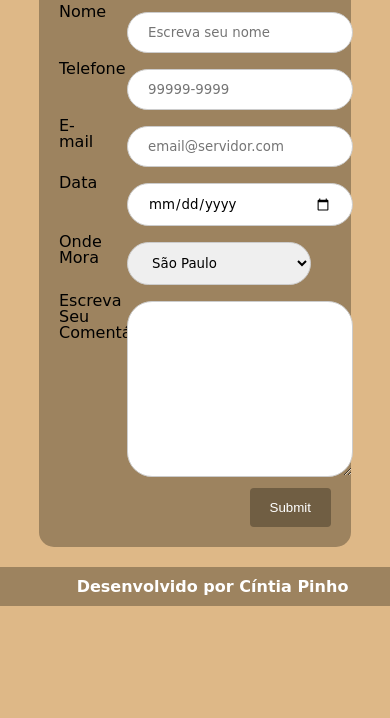
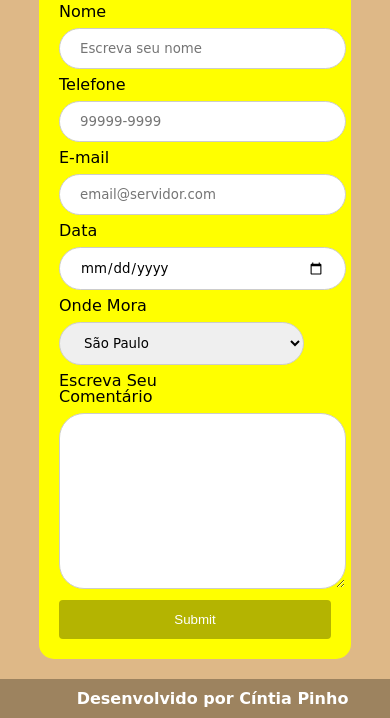
Before and after one commit to cintiapinho/MeuPrimeiroSite, a plain HTML site: page contato.html in a window 390 px wide. Shown: the part 266-984 px from the top of the page. Before the commit the page ends 872 px from the top, so only its background shows below. Drawn offline with Linux system fonts and the light colour scheme.

Commit message:
media screen

```diff
--- a/css/estilo.css
+++ b/css/estilo.css
@@ -253,3 +253,19 @@ label{
     background-color: black;
     font-weight: bolder;
   }
+
+
+  @media screen and (max-width: 400px) {
+
+    .col-25, .col-75, input[type=submit]{
+            width: 100%;
+            margin-top: 0;
+
+    }
+
+    .form{
+        background-color: yellow;
+    }
+
+
+  }
```
